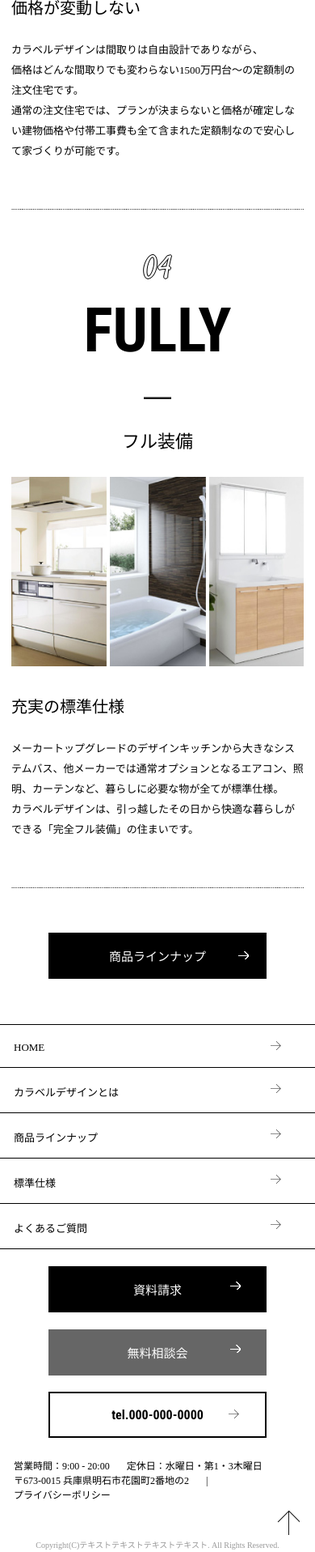
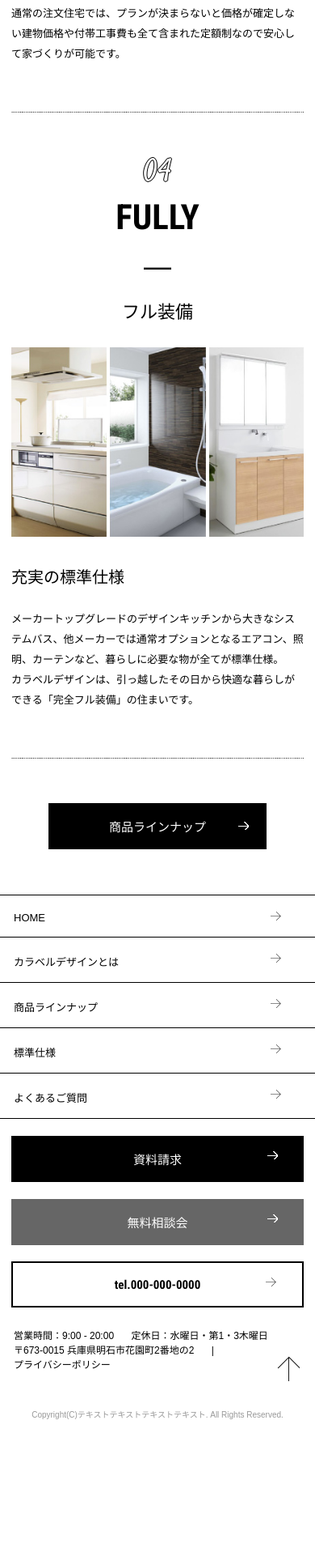
Before and after one commit to Lincox/TRAINING, a PHP site: page /bacTest02.html in a window 390 px wide. Shown: the part 4583-6500 px from the top of the page at 81% size. After the commit the page ends 6336 px from the top, so only its background shows below. Run offline with PHP 8.4, Linux system fonts and the light colour scheme.

Commit message:
Dayoff1 Final

```diff
--- a/Test02/bacTest02.html
+++ b/Test02/bacTest02.html
@@ -38,8 +38,8 @@
                 </a>
             </div>
             <div class="floatR">
-                <button class="navButton navButton-black navButton-topSize">資料請求</button>
-                <button class="navButton navButton-grey navButton-topSize">無料相談会</button>
+                <button class="navButton navButton-black navButton-topSize max320">資料請求</button>
+                <button class="navButton navButton-grey navButton-topSize max320">無料相談会</button>
                 <button class="appear appear-span">
                     <img src="images/8.png" alt="threespan">
                 </button>
@@ -78,11 +78,14 @@
     <h4 class="cenCon cenCon-midMar">「無垢床や漆喰など自然素材に囲まれた家」
         <br>ゆったリスペースで居心地の良い開放感あるリビング」
         <br>「日曜の朝、夫婦二人でコーヒーを楽しむカウンターキッチン」
-        <br>「○○○○○○○○○○○○○○○○○○○○」
-        <br>「○○○○○○○○○○○○○○○○○○○○○○」</h4>
+        <!-- <br>「○○○○○○○○○○○○○○○○○○○○」
+        <br>「○○○○○○○○○○○○○○○○○○○○○○」 -->
+        <br>「子どもたちと一緒に楽しめる遊び心のある家」
+        <br>「毎日の家事を時短して自分たちの時間を過ごしたい」</h4>
     <h4 class="cenCon cenCon-botMar">あなたの思い描く理想の暮らしは何ですか？
         <br>KARABERU Designは、自由設計でありながら
         <br>定額制の安心価格で「自分らしさ」をカタチにします。</h4>
+
 
     <section class="justRight areaJus"></section>
 
@@ -114,7 +117,6 @@
         </div>
     </section>
 
-    <section>
     <ul class="container">
         <li class="clearfix">
             <img src="images/line.png" alt="Line" class="widhun">
@@ -192,15 +194,21 @@
         </li>
     </ul>
     <div class="center">
-        <button class="button button-black button-mar center">商品ラインナップ</button></div>
-    </section>
+        <button class="button button-black button-mar center">商品ラインナップ</button>
+    </div>
+
 
 
     <footer class="borTop">
         <nav class="footercontainer clearfix">
+            <div class="rel">
+                <a href="#" class="rel__abs rel__abs-arrUp">
+                    <img src="images/arr_up.png" alt="Top page">
+                </a>
+            </div>
             <div class="floatL footerlogoMar">
                 <a href="a">
-                    <img src="images/logofooter.png" alt="Logo" class="hide left10">
+                    <img src="images/logofooter.png" alt="Logo" class="hide1 left10">
                 </a>
             </div>
             <div>
@@ -219,14 +227,14 @@
                 <a href="a" class="footerText blo borNav">
                     <h5>よくあるご質問</h5>
                 </a>
-                <div class="inlBlo butCen">
+                <div class="container inlBlo butCen">
                     <button class="butCen__footBut butCen__footBut-black buttMar">資料請求</button>
                     <button class="butCen__footBut butCen__footBut-grey buttMar">無料相談会</button>
                 </div>
             </div>
             <div class="forBut">
-                <div class="inlBlo butCen">
-                    <button class="tel">tel.000-000-0000</button>
+                <div class="container inlBlo butCen">
+                    <button class="butCen__footBut butCen__footBut-trans">tel.000-000-0000</button>
                 </div>
                 <h4 class="inlBlo footerInfo">営業時間：9:00 - 20:00</h4>
                 <h4 class="inlBlo footerInfo">定休日：水曜日・第1・3木曜日</h4>
@@ -234,9 +242,7 @@
                 <h4 class="inlBlo footerInfo">|</h4>
                 <h4 class="inlBlo footerInfo">プライバシーポリシー</h4>
             </div>
-            <div class="rel">
-                <a href="#" class="rel__abs rel__abs-arrUp"><img src="images/arr_up.png" alt="Top page"></a>
-            </div>
+
             <p class="copyright">Copyright(C)テキストテキストテキストテキスト. All Rights Reserved.</p>
         </nav>
     </footer>
--- a/Test02/css/bacTest02.css
+++ b/Test02/css/bacTest02.css
@@ -1,6 +1,7 @@
 body, html{
     margin:0;
     padding:0;
+    font-family:"游ゴシック体", "Yu Gothic", YuGothic, "Hiragino Kaku Gothic Pro", Osaka, メイリオ, Meiryo, "ＭＳ Ｐゴシック", "MS PGothic", sans-serif;
 }
 
 a {
@@ -361,9 +362,9 @@ div > a > img {
 }
 
 .button{
-    width: 270px;
-    height: 57px;
-    font-size: 15px;
+    width: 330px;
+    height: 78px;
+    font-size: 18px;
     position: relative;
     color: #fff;
     font-family: 'Roboto Condensed';
@@ -378,7 +379,7 @@ div > a > img {
     content: '';
     background-image: url("../images/arr_white.png");
     background-repeat: no-repeat;
-    top:22px;
+    top:35px;
     right:5px;
     width: 30px;
     height: 30px;
@@ -450,6 +451,11 @@ div > a > img {
     display: inline-block;
 }
 
+.butCen__footBut-trans{
+    background-color:transparent;
+    color: #000;
+}
+
 h4{
     font-weight: normal;
     font-style: normal;
@@ -476,8 +482,19 @@ div > a{
 }
 
 .rel__abs-arrUp{
-    top:-200px;
+    top:-110px;
     right: -85px;
+}
+
+.butCen__footBut-trans{
+    font-size: 21px;
+}
+
+@media(max-width:1250px){
+    .rel__abs-arrUp{
+        top:-110px;
+        right: 15px;
+    }
 }
 @media(max-width:1080px){
     .aMar{
@@ -501,7 +518,16 @@ div > a{
     }
 }
 
+@media(max-width:319px){
+    .max320{
+        display: none;
+    }
+}
 @media(max-width:767px){
+    .hide1{
+        display: none;
+    }
+
     .aMar{
         margin: 0;
     }
@@ -626,6 +652,10 @@ div > a{
         margin-top: 45px ;
     }
 
+    .firstCol__mainText{
+        font-size: 43px;
+    }
+
     .thirdCol-mar{
         margin:30px 0 30px 0;
     }
@@ -638,6 +668,21 @@ div > a{
     .secondCol__content{
         margin:26px 0 45px 0;
         font-size: 13px;
+    }
+
+    /*PROBLEM*/
+    .button{
+        max-width: 270px;
+        width: 100%;
+        height: 57px;
+        font-size: 15px;
+    }
+
+    .button::after{
+        top:22px;
+        right:5px;
+        width: 30px;
+        height: 30px;
     }
 
     .button-mar{
@@ -669,13 +714,11 @@ div > a{
     }
 
     .butCen__footBut{
-        width: 270px;
         height: 57px;
         font-size: 15px;
-        position: relative;
     }
 
-    .butCen__footBut::after{
+    .butCen__footBut-black::after, .butCen__footBut-grey::after{
         position: absolute;
         content: '';
         background-image: url("../images/arr_white.png");
@@ -683,6 +726,30 @@ div > a{
         right:5px;
         width: 40px;
         height: 40px;
+    }
+
+    .butCen__footBut-black, .butCen__footBut-grey{
+        display: block;
+        width: 100%;
+        position: relative;
+    }
+
+    .butCen__footBut-trans::after{
+        position: absolute;
+        content: '';
+        background-image: url("../images/arr.png");
+        background-repeat: no-repeat;
+        right:5px;
+        width: 40px;
+        height: 40px;
+    }
+
+    .butCen__footBut-trans{
+        display: block;
+        width: 100%;
+        border:2px solid #000;
+        position: relative;
+        margin-bottom: 25px;
     }
 
     .buttMar{
@@ -742,7 +809,7 @@ div > a{
     }
 
     .rel__abs-arrUp{
-        top:10px;;
+        top:570px;
         right: 19px;
     }
 
```
Lines whose indentation alone changed are shown as unchanged.
